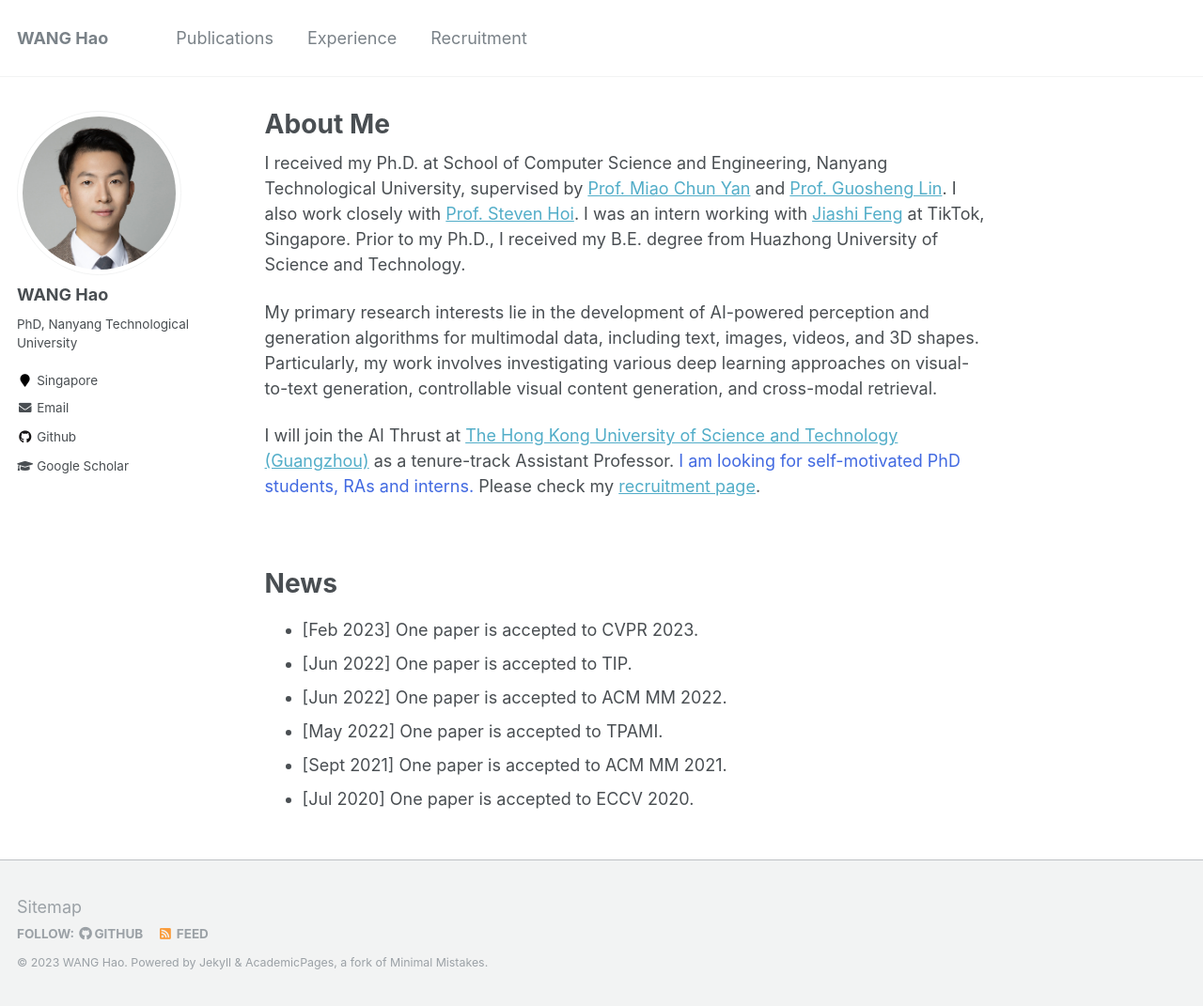
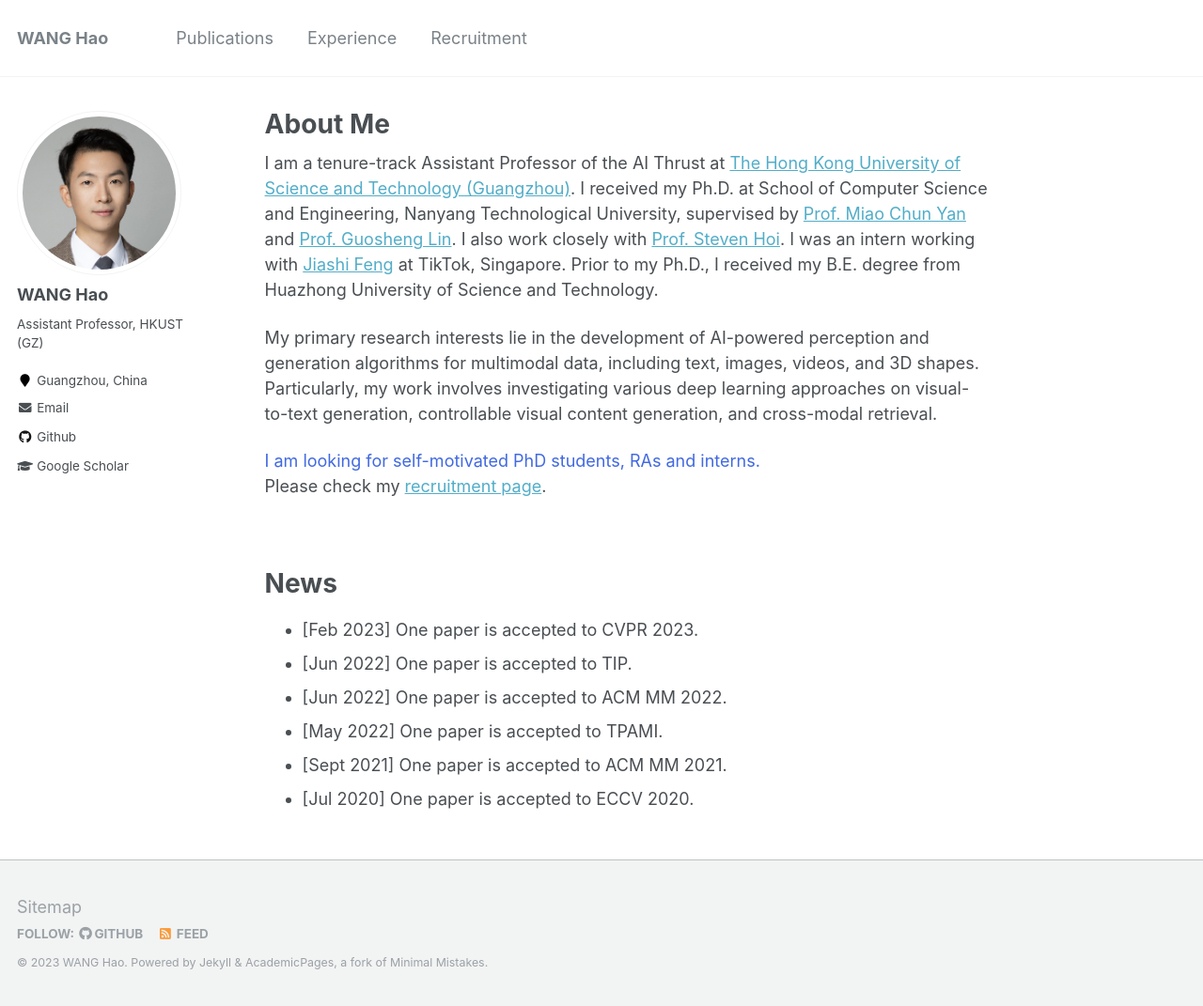
Before and after one commit to hwang1996/hwang1996.github.io, a Jekyll site: the page built from _pages/about.md, in a window 1280 px wide and 1071 px high. Shown: the whole window at 94% size. Built offline with Jekyll 4.4.1, drawn with Linux system fonts in a browser that asks for light colours.

Commit message:
9.19 updates

```diff
--- a/_config.yml
+++ b/_config.yml
@@ -10,7 +10,7 @@ locale                   : "en-US"
 title                    : "WANG Hao"
 title_separator          : "-"
 name                     : &name "WANG Hao"
-description              : &description "PhD, Nanyang Technological University"
+description              : &description "Assistant Professor, HKUST (GZ)"
 url                      : https://wanghao.tech/ # the base hostname & protocol for your site e.g. "https://mmistakes.github.io"
 baseurl                  : "" # the subpath of your site, e.g. "/blog"
 repository               : "https://github.com/hwang1996/hwang1996.github.io"
@@ -82,12 +82,12 @@ analytics:
 author:
   name             : "WANG Hao"
   avatar           : "me.jpg"
-  bio              : "PhD, Nanyang Technological University"
-  location         : "Singapore"
+  bio              : "Assistant Professor, HKUST (GZ)"
+  location         : "Guangzhou, China"
   employer         :
   pubmed           :
   googlescholar    : "https://scholar.google.com.sg/citations?user=856zi9EAAAAJ"
-  email            : "hao005@e.ntu.edu.sg"
+  email            : "haowang@hkust-gz.edu.cn"
   researchgate     :  # example: "https://www.researchgate.net/profile/yourprofile"
   uri              :
   bitbucket        :
--- a/_pages/about.md
+++ b/_pages/about.md
@@ -8,12 +8,12 @@ redirect_from:
   - about.html
 ---
 
-I received my Ph.D. at School of Computer Science and Engineering, Nanyang Technological University, supervised by [Prof. Miao Chun Yan](https://dr.ntu.edu.sg/cris/rp/rp00084) and [Prof. Guosheng Lin](https://guosheng.github.io). I also work closely with [Prof. Steven Hoi](https://sites.google.com/view/stevenhoi/home). I was an intern working with [Jiashi Feng](https://sites.google.com/site/jshfeng/home) at TikTok, Singapore. Prior to my Ph.D., I received my B.E. degree from Huazhong University of Science and Technology.
+I am a tenure-track Assistant Professor of the AI Thrust at [The Hong Kong University of Science and Technology (Guangzhou)](https://hkust-gz.edu.cn/). I received my Ph.D. at School of Computer Science and Engineering, Nanyang Technological University, supervised by [Prof. Miao Chun Yan](https://dr.ntu.edu.sg/cris/rp/rp00084) and [Prof. Guosheng Lin](https://guosheng.github.io). I also work closely with [Prof. Steven Hoi](https://sites.google.com/view/stevenhoi/home). I was an intern working with [Jiashi Feng](https://sites.google.com/site/jshfeng/home) at TikTok, Singapore. Prior to my Ph.D., I received my B.E. degree from Huazhong University of Science and Technology.
 
 My primary research interests lie in the development of AI-powered perception and generation algorithms for multimodal data, including text, images, videos, and 3D shapes. Particularly, my work involves investigating various deep learning approaches on visual-to-text generation, controllable visual content generation, and cross-modal retrieval.
 
 
-I will join the AI Thrust at [The Hong Kong University of Science and Technology (Guangzhou)](https://hkust-gz.edu.cn/) as a tenure-track Assistant Professor. <font color=RoyalBlue>I am looking for self-motivated PhD students, RAs and interns.</font> Please check my [recruitment page](https://wanghao.tech/recruitment/).
+<font color=RoyalBlue>I am looking for self-motivated PhD students, RAs and interns.</font> Please check my [recruitment page](https://wanghao.tech/recruitment/).
 
 
 <br />
```
Also changed, not shown: _pages/recruitment.md (+0 -2 lines), 1 other file.
